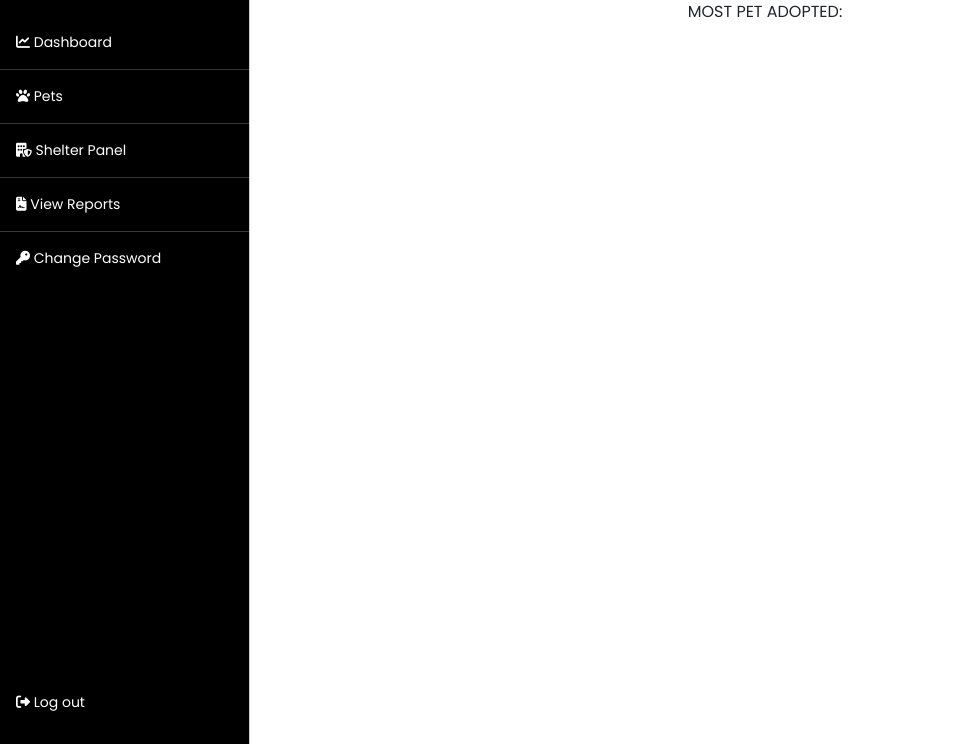
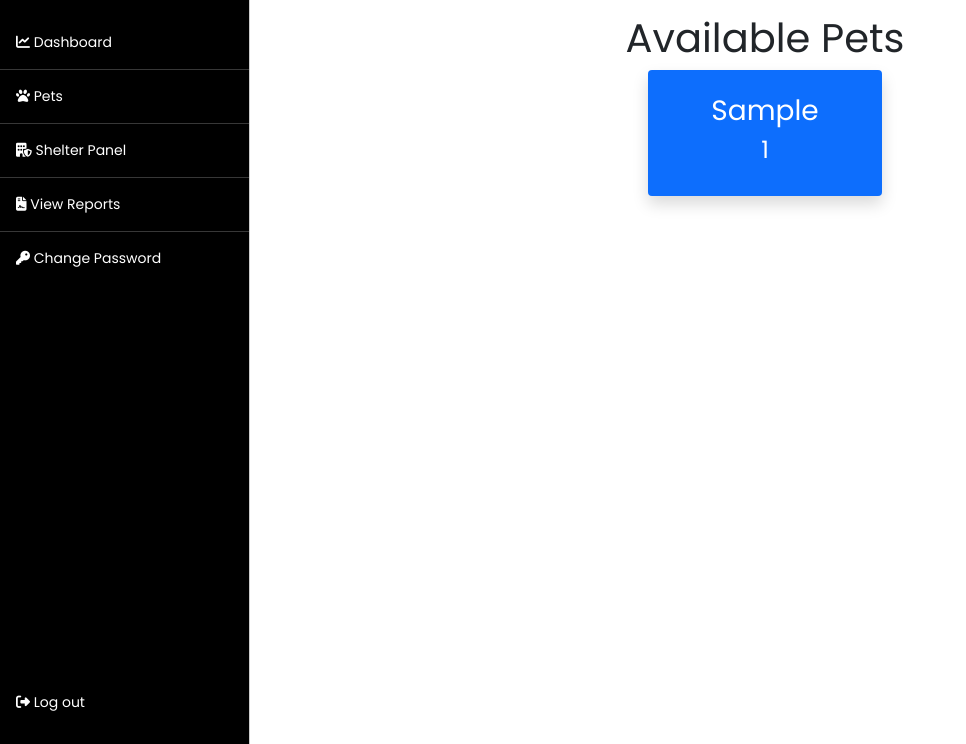
Before and after one commit to dracocf123/petbook, a PHP site: page /Admin/adminhome.php in a window 1280 px wide. Shown: the part 56-800 px from the top of the page, without its empty margins (0-966 px from the left). Run offline with PHP 8.4, Linux system fonts and the light colour scheme; the visitor is signed in with stand-in values (Sample User, id 1); tables that the repository leaves empty or names only in its code hold one stand-in row (values such as "Sample post").

Commit message:
admin up

```diff
--- a/Admin/adminhome.php
+++ b/Admin/adminhome.php
@@ -21,11 +21,24 @@ include_once 'topnavbar.php';
 </head>
 <body>
 <main >
-    <div class="container text-center">
-        <div class="row justify-content-center">
-            <div class="col-md-12">
-                MOST PET ADOPTED:
-            </div>
+<div class="container text-center">
+        <h1 class="title">Available Pets</h1>
+        <div class="row row-cols-4 justify-content-center">
+            <?php
+                include_once '../Class/User.php';
+                $u = new User();
+                $displaytotalpets = $u->dtp();
+                while($row = $displaytotalpets->fetch_assoc()){
+                    echo '
+                    <div class="col">
+                        <div class="bg-primary text-white p-4 rounded shadow">
+                            <h3>'.$row['ptc'].'</h3>
+                            <h4>'.$row['pidc'].'</h4>
+                        </div>
+                    </div>
+                    ';
+                }
+            ?>
         </div>
     </div>
   </main>
--- a/Admin/adminstyle.css
+++ b/Admin/adminstyle.css
@@ -50,3 +50,6 @@ body{
  img:hover{
     cursor: pointer;
  }
+ .title{
+  margin-top: 70px;
+ }
--- a/Class/User.php
+++ b/Class/User.php
@@ -37,5 +37,10 @@ Class User extends Database{
       $data = $this->conn->query($sql);
       return $data;
    }
+   public function dtp(){
+      $sql = "select count(pet_id) as pidc,pet_type as ptc from tbl_pet group by pet_type";
+      $data = $this->conn->query($sql);
+      return $data;
+   }
 }
 ?>
```
Also changed, not shown: style.css (+4 -13 lines).
